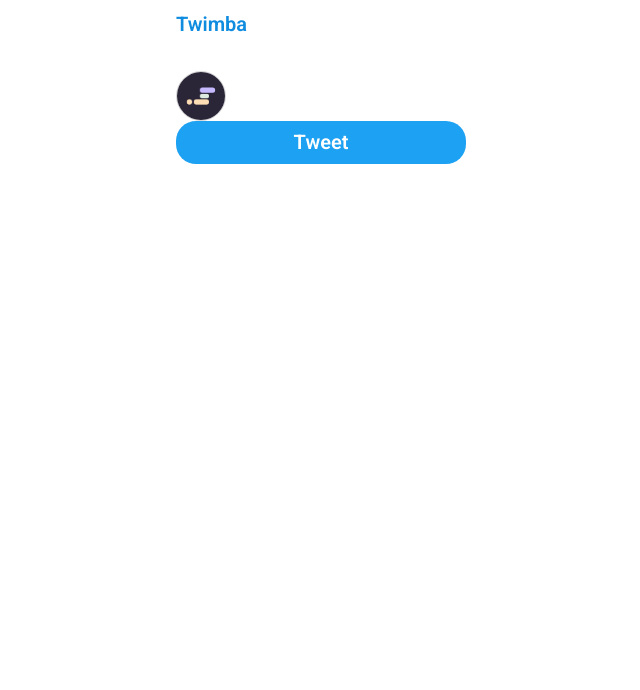
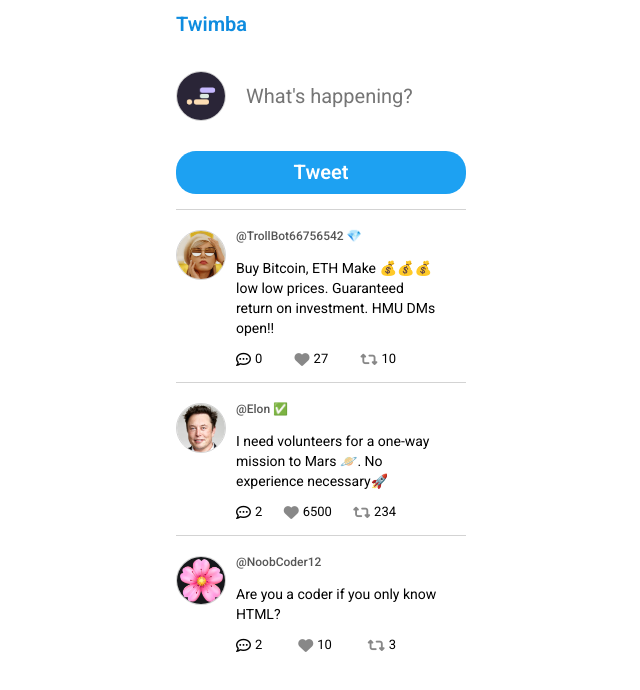
Before and after one commit to Aditi002-holo/scrimba-essential-js, a website built with Vite: page twimba/index.html in a window 1280 px wide. Shown: the whole page, without its empty margins (319-959 px from the left). Built offline with nearby package versions, Linux system fonts and the light colour scheme.

Commit message:
Render tweets & add icons

```diff
--- /dev/null
+++ b/twimba/data.js
@@ -0,0 +1,58 @@
+export const tweetsData = [
+    {
+        handle: `@TrollBot66756542 💎`,
+        profilePic: `images/troll.jpg`,
+        likes: 27,
+        retweets: 10,
+        tweetText: `Buy Bitcoin, ETH Make 💰💰💰 low low prices.
+            Guaranteed return on investment. HMU DMs open!!`,
+        replies: [],
+        isLiked: false,
+        isRetweeted: false,
+        uuid: '4b161eee-c0f5-4545-9c4b-8562944223ee',
+    },
+    {
+        handle: `@Elon ✅`,
+        profilePic: `images/musk.png`,
+        likes: 6500,
+        retweets: 234,
+        tweetText: `I need volunteers for a one-way mission to Mars 🪐. No experience necessary🚀`,
+        replies: [
+                  {
+                handle: `@TomCruise ✅`,
+                profilePic: `images/tcruise.png`,
+                tweetText: `Yes! Sign me up! 😎🛩`,
+            },
+                  {
+                handle: `@ChuckNorris ✅`,
+                profilePic: `images/chucknorris.jpeg`,
+                tweetText: `I went last year😴`,
+            },
+        ],
+        isLiked: false,
+        isRetweeted: false,
+        uuid: '3c23454ee-c0f5-9g9g-9c4b-77835tgs2',
+    },
+        {
+        handle: `@NoobCoder12`,
+        profilePic: `images/flower.png`,
+        likes: 10,
+        retweets: 3,
+        tweetText: `Are you a coder if you only know HTML?`,
+        replies: [
+            {
+                handle: `@StackOverflower ☣️`,
+                profilePic: `images/overflow.png`,
+                tweetText: `No. Onviosuly not. Go get a job in McDonald's.`,
+            },
+            {
+                handle: `@YummyCoder64`,
+                profilePic: `images/love.png`,
+                tweetText: `You are wonderful just as you are! ❤️`,
+            },
+        ],
+        isLiked: false,
+        isRetweeted: false,
+        uuid: '8hy671sff-c0f5-4545-9c4b-1237gyys45',
+    },
+]
--- a/twimba/index.css
+++ b/twimba/index.css
@@ -15,6 +15,10 @@ h1{
 i{
     font-size: 15px;
     cursor: pointer;
+}
+
+.fa-solid {
+    color: #888;
 }
 
 .liked{
@@ -52,6 +56,7 @@ textarea{
     width: 100%;
     font-size: 20px;
     line-height: 30px;
+    resize: none;
 }
 
 button{
--- a/twimba/index.html
+++ b/twimba/index.html
@@ -7,6 +7,9 @@
 	<link rel="preconnect" href="https://fonts.googleapis.com">
 	<link rel="preconnect" href="https://fonts.gstatic.com" crossorigin>
 	<link href="https://fonts.googleapis.com/css2?family=Roboto:wght@400;500;600&display=swap" rel="stylesheet">
+
+	<!-- Font awesome -->
+	<link rel="stylesheet" href="https://cdnjs.cloudflare.com/ajax/libs/font-awesome/6.4.0/css/all.min.css" integrity="sha512-iecdLmaskl7CVkqkXNQ/ZH/XLlvWZOJyj7Yy7tcenmpD1ypASozpmT/E0iPtmFIB46ZmdtAc9eNBvH0H/ZpiBw==" crossorigin="anonymous" referrerpolicy="no-referrer" />
 </head>
 
 <body>
@@ -16,11 +19,15 @@
 	<main>
 		<div class="tweet-input-area">
 			<img src="images/scrimbalogo.png" class="profile-pic">
+			<textarea
+				placeholder="What's happening?"
+				id="tweet-input"
+			></textarea>
 		</div>
 		<button id="tweet-btn">Tweet</button>
 		<div class="feed" id="feed"></div>
 	</main>
-	<script src="index.js"></script>
+	<script src="index.js" type="module"></script>
 </body>
 
 </html>
--- a/twimba/index.js
+++ b/twimba/index.js
@@ -1,67 +1,48 @@
-/*
-Challenge:
-1. Put all of the data in its own file called
-   data.js, and export it back into index.js.
-   Make any changes to index.html that are
-   necessary to make this work.
-2. Log out tweetsData.
-*/
+import { tweetsData } from "./data.js"
 
-const tweetsData = [
-    {
-        handle: `@TrollBot66756542 💎`,
-        profilePic: `images/troll.jpg`,
-        likes: 27,
-        retweets: 10,
-        tweetText: `Buy Bitcoin, ETH Make 💰💰💰 low low prices.
-            Guaranteed return on investment. HMU DMs open!!`,
-        replies: [],
-        isLiked: false,
-        isRetweeted: false,
-        uuid: '4b161eee-c0f5-4545-9c4b-8562944223ee',
-    },
-    {
-        handle: `@Elon ✅`,
-        profilePic: `images/musk.png`,
-        likes: 6500,
-        retweets: 234,
-        tweetText: `I need volunteers for a one-way mission to Mars 🪐. No experience necessary🚀`,
-        replies: [
-                  {
-                handle: `@TomCruise ✅`,
-                profilePic: `images/tcruise.png`,
-                tweetText: `Yes! Sign me up! 😎🛩`,
-            },
-                  {
-                handle: `@ChuckNorris ✅`,
-                profilePic: `images/chucknorris.jpeg`,
-                tweetText: `I went last year😴`,
-            },
-        ],
-        isLiked: false,
-        isRetweeted: false,
-        uuid: '3c23454ee-c0f5-9g9g-9c4b-77835tgs2',
-    },
-        {
-        handle: `@NoobCoder12`,
-        profilePic: `images/flower.png`,
-        likes: 10,
-        retweets: 3,
-        tweetText: `Are you a coder if you only know HTML?`,
-        replies: [
-            {
-                handle: `@StackOverflower ☣️`,
-                profilePic: `images/overflow.png`,
-                tweetText: `No. Onviosuly not. Go get a job in McDonald's.`,
-            },
-            {
-                handle: `@YummyCoder64`,
-                profilePic: `images/love.png`,
-                tweetText: `You are wonderful just as you are! ❤️`,
-            },
-        ],
-        isLiked: false,
-        isRetweeted: false,
-        uuid: '8hy671sff-c0f5-4545-9c4b-1237gyys45',
-    },
-]
+
+// const tweetBtn = document.getElementById('tweet-btn')
+// const tweetInput = document.getElementById('tweet-input')
+
+// tweetBtn.addEventListener('click', function() {
+//     console.log(tweetInput.value)
+// })
+
+
+function getFeedHtml() {
+    let feedHtml = ''
+    tweetsData.forEach(function(tweet) {
+        feedHtml +=
+        `<div class="tweet">
+            <div class="tweet-inner">
+                <img src="${tweet.profilePic}" class="profile-pic">
+                <div>
+                    <p class="handle">${tweet.handle}</p>
+                    <p class="tweet-text">${tweet.tweetText}</p>
+                    <div class="tweet-details">
+                        <span class="tweet-detail">
+                        <i class="fa-regular fa-comment-dots"></i>
+                        ${tweet.replies.length}
+                        </span>
+                        <span class="tweet-detail">
+                        <i class="fa-solid fa-heart"></i>
+                        ${tweet.likes}
+                        </span>
+                        <span class="tweet-detail">
+                        <i class="fa-solid fa-retweet"></i>
+                        ${tweet.retweets}
+                        </span>
+                    </div>
+                </div>
+            </div>
+        </div>`
+    })
+
+    return feedHtml
+}
+
+function render() {
+    document.getElementById('feed').innerHTML = getFeedHtml()
+}
+
+render()
```
